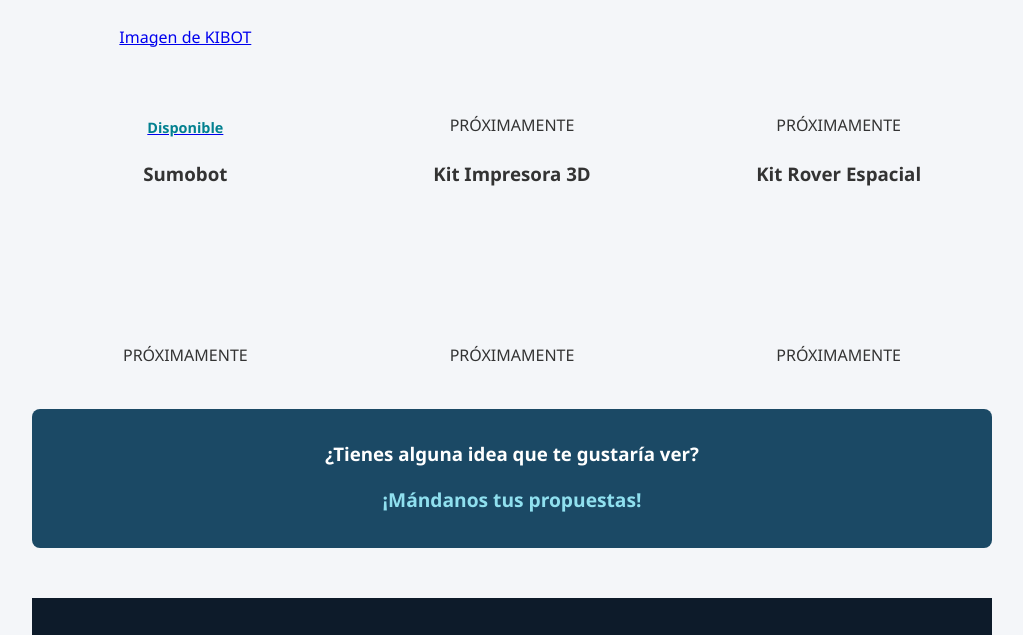
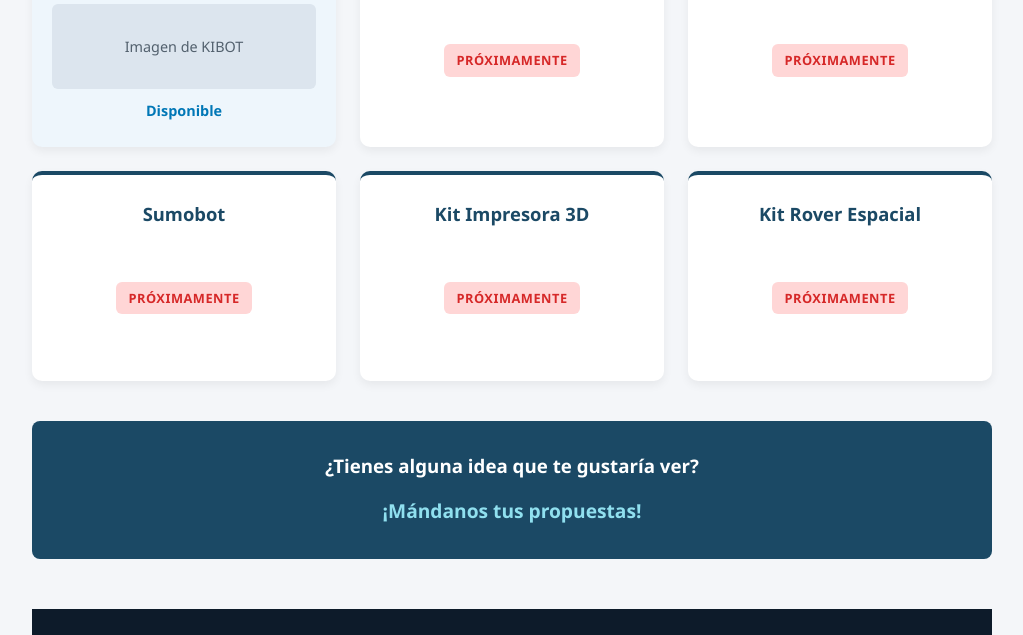
Before and after one commit to Kinetics-STEM-Network/kinetics-stem-network.github.io, a plain HTML site: page index.html in a window 1280 px wide. Shown: the part 1338-1973 px from the top of the page, without its empty margins (128-1151 px from the left). Drawn offline with Linux system fonts and the light colour scheme.

Commit message:
Update style.css

```diff
--- a/style.css
+++ b/style.css
@@ -193,9 +193,8 @@ body {
 /* Mismo tamaño en todos los recuadros de proyectos */
 .catalog-grid {
     display: grid;
-    grid-template-columns: repeat(auto-fit, minmax(240px, 1fr));
-    grid-auto-rows: 1fr;
-    gap: 20px;
+    grid-template-columns: repeat(3, 1fr);
+    gap: 24px;
     align-items: stretch;
 }
 
@@ -204,19 +203,69 @@ body {
     flex-direction: column;
     justify-content: space-between;
     align-items: center;
-    height: 100%;
+    text-align: center;
+    background: #ffffff;
+    border-radius: 10px;
+    padding: 24px 20px;
     min-height: 210px;
+    box-shadow: 0 4px 10px rgba(0, 0, 0, 0.06);
+    border-top: 4px solid #1b4965;
+    text-decoration: none;
+    color: inherit;
     box-sizing: border-box;
+    transition: transform 0.2s ease;
+}
+
+.catalog-card:hover {
+    transform: translateY(-4px);
+}
+
+.catalog-card.featured {
+    border-top-color: #0077b6;
+    background: #eef6fc;
+}
+
+.catalog-card h3 {
+    color: #1b4965;
+    margin: 0 0 12px 0;
+    font-size: 1.15rem;
 }
 
 .catalog-card .thumb {
     width: 100%;
-    height: 90px;
+    height: 85px;
+    background: #dce5ee;
+    border-radius: 6px;
     display: flex;
     align-items: center;
     justify-content: center;
-    margin: 10px 0;
-    border-radius: 8px;
+    color: #52606d;
+    font-size: 0.9rem;
+    margin: 6px 0 10px 0;
+}
+
+.catalog-card .status {
+    margin: 0;
+    font-weight: 700;
+    color: #0077b6;
+}
+
+.catalog-card .badge-soon {
+    margin: auto 0;
+    display: inline-block;
+    background: #ffd6d6;
+    color: #d62828;
+    font-weight: 700;
+    font-size: 0.8rem;
+    padding: 6px 12px;
+    border-radius: 6px;
+    letter-spacing: 0.04em;
+}
+
+@media (max-width: 850px) {
+    .catalog-grid {
+        grid-template-columns: 1fr;
+    }
 }
 
 /* Estilos para la página dedicada kibots.html */
```
